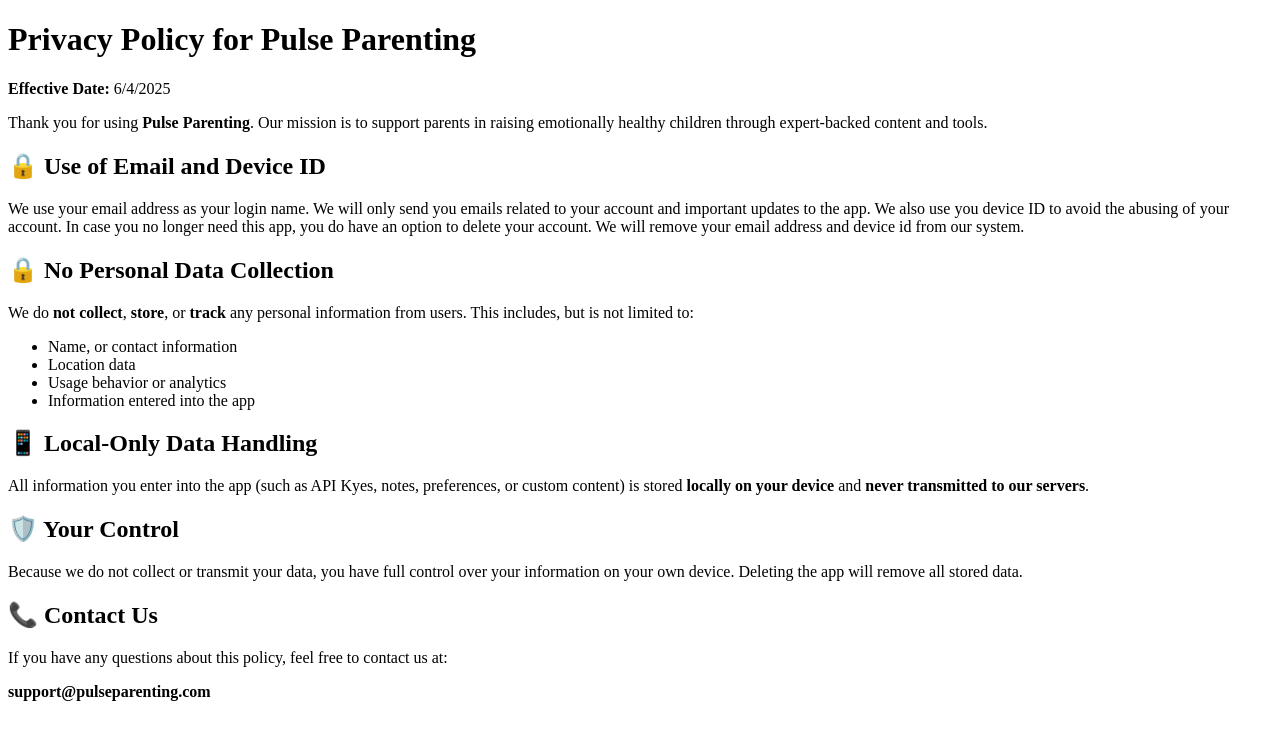
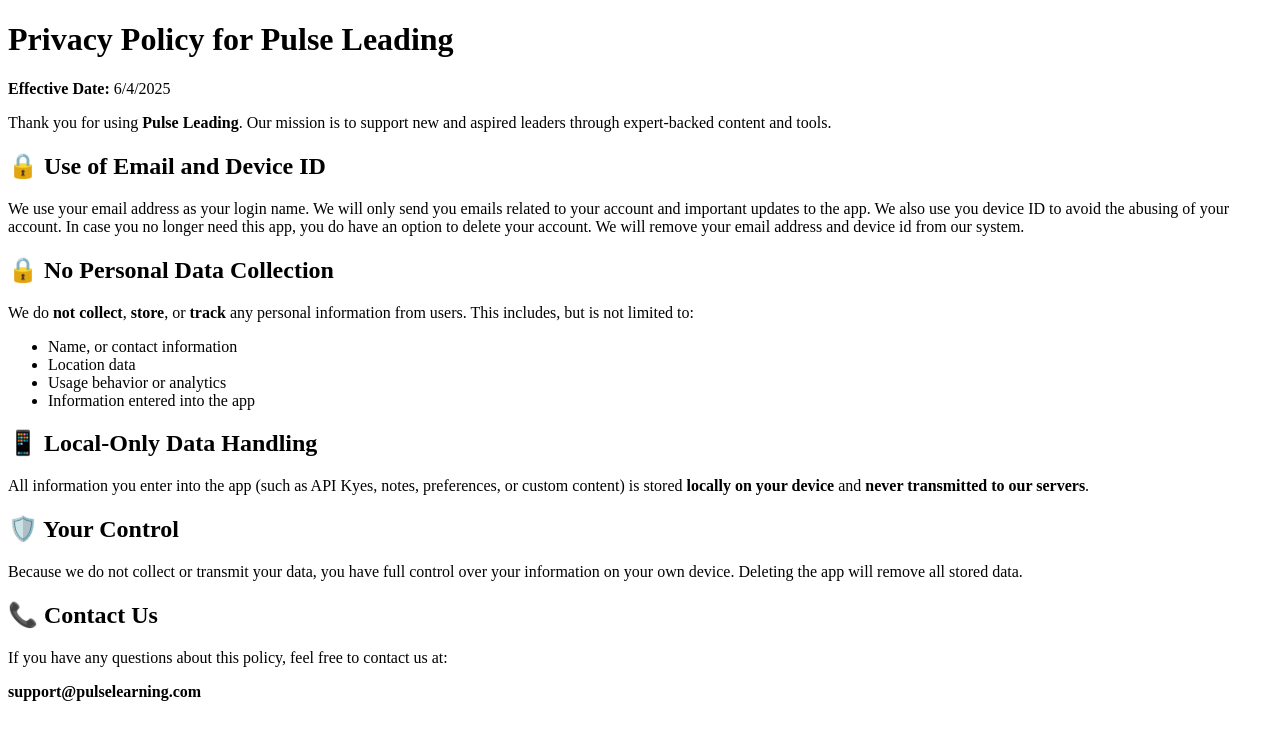
Before and after one commit to cloudtech-ai/pulse-learning, a plain HTML site: page html/PrivacyPolicy.html in a window 1280 px wide. Drawn offline with Linux system fonts and the light colour scheme.

Commit message:
Update PrivacyPolicy.html

```diff
--- a/html/PrivacyPolicy.html
+++ b/html/PrivacyPolicy.html
@@ -3,14 +3,13 @@
 <html lang="en">
 <head>
     <meta charset="UTF-8">
-    <title>Privacy Policy - Pulse Parenting</title>
+    <title>Privacy Policy - Pulse Leading</title>
 </head>
 <body>
-    <h1>Privacy Policy for Pulse Parenting</h1>
+    <h1>Privacy Policy for Pulse Leading</h1>
     <p><strong>Effective Date:</strong> 6/4/2025</p>
       <p>
-        Thank you for using <strong>Pulse Parenting</strong>. Our mission is to support parents in raising emotionally
-          healthy children through expert-backed content and tools.
+        Thank you for using <strong>Pulse Leading</strong>. Our mission is to support new and aspired leaders through expert-backed content and tools.
       </p>
 
     <h2>🔒 Use of Email and Device ID</h2>
@@ -36,6 +35,6 @@
 
     <h2>📞 Contact Us</h2>
     <p>If you have any questions about this policy, feel free to contact us at:</p>
-    <p><strong>support@pulseparenting.com</strong></p>
+    <p><strong>support@pulselearning.com</strong></p>
 </body>
 </html>
```
